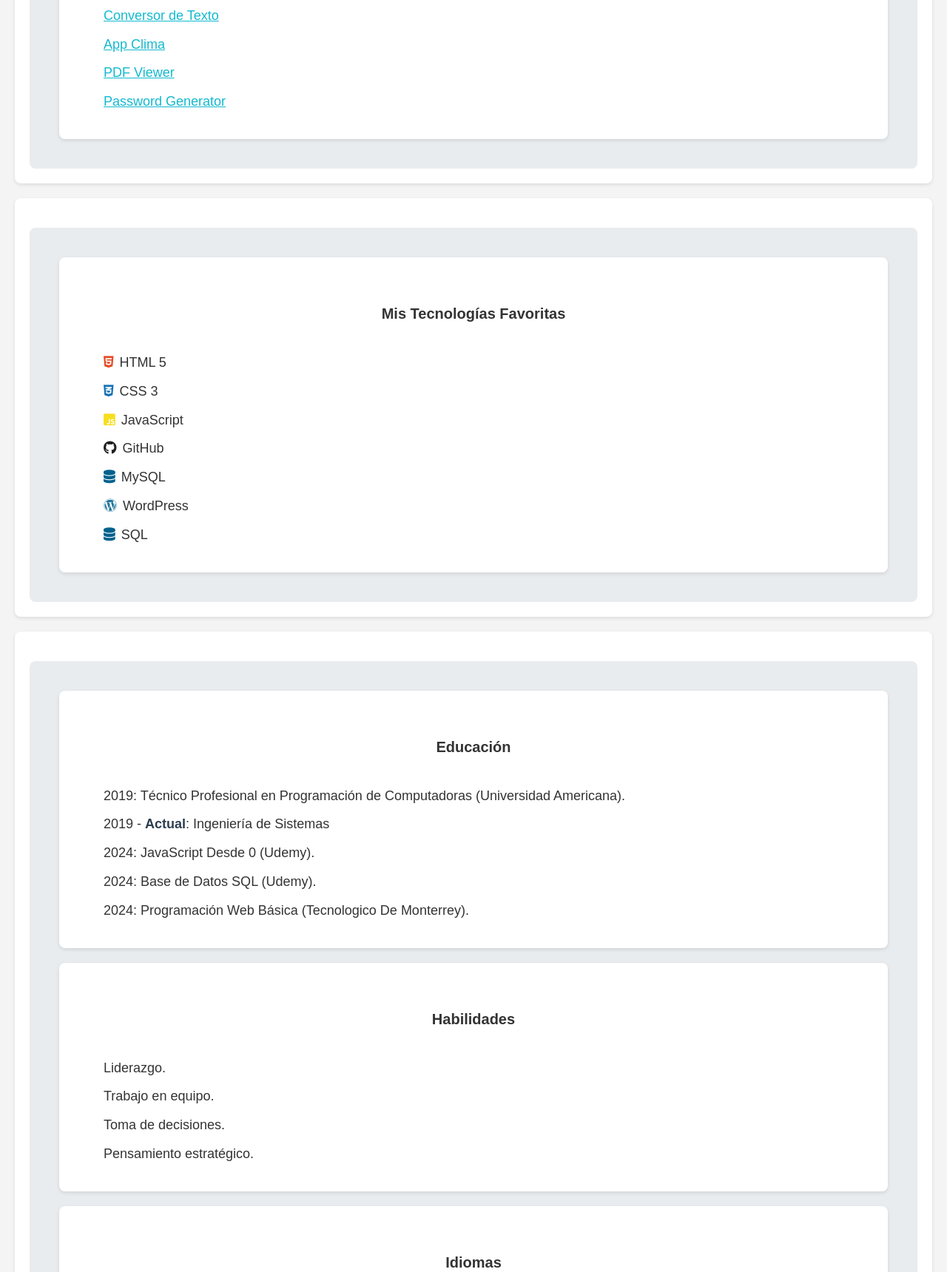
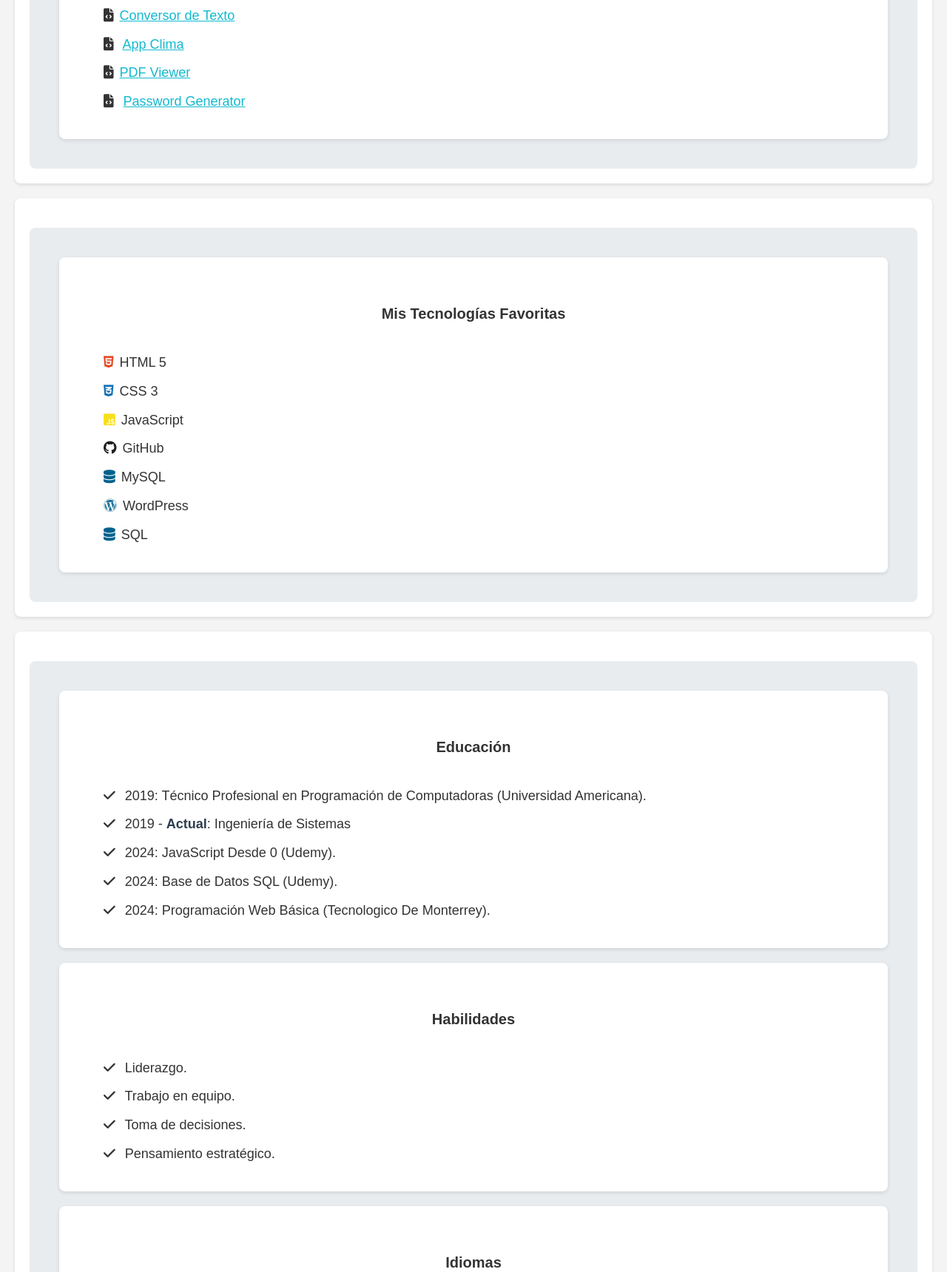
Before and after one commit to almariok21/Static-and-simple-portfolio., a plain HTML site: page index.html in a window 1280 px wide. Shown: the part 1080-2800 px from the top of the page at 74% size. Drawn offline with Linux system fonts and the light colour scheme.

Commit message:
Update index.html
add more icons html

```diff
--- a/index.html
+++ b/index.html
@@ -9,7 +9,6 @@
     <link href="https://cdnjs.cloudflare.com/ajax/libs/font-awesome/6.0.0-beta3/css/all.min.css" rel="stylesheet">
 </head>
 <body>
-
         <header>
             <aside>
             <article>
@@ -42,9 +41,9 @@
     <article>
         <header>Experiencia Laboral</header>
         <ul>
-            <li>Soporte Caribe Ltda 2017-2020.</li>
-            <li>Pua Logistic 2020-2021.</li>
-            <li>Cajacopi EPS 2021-<strong>Actual.</strong></li>
+            <li><i class="fa-solid fa-check"></i>  Soporte Caribe Ltda 2017-2020.</li>
+            <li><i class="fa-solid fa-check"></i>  Pua Logistic 2020-2021.</li>
+            <li><i class="fa-solid fa-check"></i>   Cajacopi EPS 2021-<strong>Actual.</strong></li>
         </ul>
     </article>
     </aside>
@@ -53,10 +52,10 @@
         <article>
         <header>Proyectos Realizados</header>
         <ul>
-            <li> <a href="https://mayus-minus.vercel.app/" target="_blank">Conversor de Texto</a></li>
-            <li> <a href="https://app-clima-js-five.vercel.app/" target="_blank">App Clima</a></li>
-            <li> <a href="https://pdf-viewer-html.vercel.app/" target="_blank">PDF Viewer</a></li>
-            <li> <a href="https://password-generator-roan-phi.vercel.app/" target="_blank">Password Generator</a></li>
+            <li> <i class="fa-solid fa-file-code"></i><a href="https://mayus-minus.vercel.app/" target="_blank">Conversor de Texto</a></li>
+            <li><i class="fa-solid fa-file-code"></i> <a href="https://app-clima-js-five.vercel.app/" target="_blank">App Clima</a></li>
+            <li> <i class="fa-solid fa-file-code"></i><a href="https://pdf-viewer-html.vercel.app/" target="_blank">PDF Viewer</a></li>
+            <li><i class="fa-solid fa-file-code"></i> <a href="https://password-generator-roan-phi.vercel.app/" target="_blank">Password Generator</a></li>
         </ul>
     </article>
     </aside>
@@ -85,38 +84,35 @@
         <article>
             <header>Educación</header>
             <ul>
-                <li>2019: Técnico Profesional en Programación de Computadoras (Universidad Americana).</li>
-                <li>2019 - <strong>Actual</strong>: Ingeniería de Sistemas</li>
-                <li>2024: JavaScript Desde 0 (Udemy).</li>
-                <li>2024: Base de Datos SQL (Udemy).</li>
-                <li>2024: Programación Web Básica (Tecnologico De Monterrey).</li>
+                <li><i class="fa-solid fa-check"></i> 2019: Técnico Profesional en Programación de Computadoras (Universidad Americana).</li>
+                <li><i class="fa-solid fa-check"></i>  2019 - <strong>Actual</strong>: Ingeniería de Sistemas</li>
+                <li><i class="fa-solid fa-check"></i>  2024: JavaScript Desde 0 (Udemy).</li>
+                <li><i class="fa-solid fa-check"></i>  2024: Base de Datos SQL (Udemy).</li>
+                <li><i class="fa-solid fa-check"></i> 2024: Programación Web Básica (Tecnologico De Monterrey).</li>
             </ul>
         </article>
 
         <article>
             <header>Habilidades</header>
             <ul>
-                <li>Liderazgo.</li>
-                <li>Trabajo en equipo.</li>
-                <li>Toma de decisiones.</li>
-                <li>Pensamiento estratégico.</li>
+                <li><i class="fa-solid fa-check"></i>  Liderazgo.</li>
+                <li><i class="fa-solid fa-check"></i>  Trabajo en equipo.</li>
+                <li><i class="fa-solid fa-check"></i>  Toma de decisiones.</li>
+                <li><i class="fa-solid fa-check"></i>  Pensamiento estratégico.</li>
             </ul>
         </article>
-
         <article>
             <header>Idiomas</header>
             <ul>
-                <li>Inglés (A1).</li>
-                <li>Español (Nativo).</li>
+                <li><i class="fa-solid fa-check"></i>  Inglés (A1).</li>
+                <li><i class="fa-solid fa-check"></i>  Español (Nativo).</li>
             </ul>
         </article>
-
         <article>
             <p>© 2024 Kevin Almario</p>
             <p>Todos los derechos reservados</p>
             <p>Creado con ❤️ por <a href="https://github.com/almariok21" target="_blank"> Kevin Almario</a> </p>
         </article>
-
     </aside>
     </section>
 </body>
```
